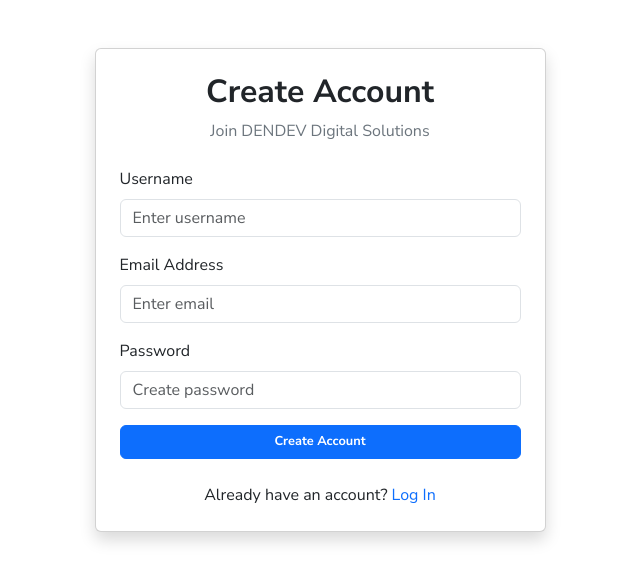
After one commit to denyDeus/DENDEV, a Flask app: page /register in a window 1280 px wide. The commit adds this page. Shown: the top 582 px of the page, without its empty margins (320-960 px from the left). Run offline with Flask 3, Linux system fonts and the light colour scheme.

Commit message:
Implement user registration functionality with validation and create register.html template

```diff
--- a/app.py
+++ b/app.py
@@ -1,15 +1,16 @@
 
 import os
-
 from datetime import datetime, timezone
-
-from flask import Flask, render_template
+from flask import (Flask, render_template, request, redirect, url_for, flash)
 from flask_sqlalchemy import SQLAlchemy
+from werkzeug.security import generate_password_hash
+from sqlalchemy.exc import IntegrityError
 
 
 # Initialize Flask
 app = Flask(__name__)
 
+app.config["SECRET_KEY"] = "replace-this-with-a-random-secret"
 
 # Ensure the instance directory exists
 os.makedirs(app.instance_path, exist_ok=True)
@@ -58,6 +59,81 @@ class User(db.Model):
     )
 
 
+@app.route('/register', methods=['GET', 'POST'])
+def register():
+
+    # If the user is visiting the page
+    if request.method == 'GET':
+        return render_template('register.html')
+
+    # If the user submits the form
+    username = request.form.get('username', '').strip()
+    email = request.form.get('email', '').strip().lower()
+    password = request.form.get('password', '')
+
+    # 1. Validate empty fields
+    if not username or not email or not password:
+        flash('All fields are required.', 'danger')
+        return redirect(url_for('register'))
+
+    # 2. Validate field lengths
+    if len(username) > 80 or len(email) > 120:
+        flash('Username or email is too long.', 'danger')
+        return redirect(url_for('register'))
+
+    # 3. Basic email validation
+    if '@' not in email or '.' not in email.split('@')[-1]:
+        flash('Please enter a valid email address.', 'danger')
+        return redirect(url_for('register'))
+
+    # 4. Validate password length
+    if len(password) < 8:
+        flash('Password must contain at least 8 characters.', 'danger')
+        return redirect(url_for('register'))
+
+    # 5. Check whether username already exists
+    existing_username = User.query.filter_by(
+        username=username
+    ).first()
+
+    if existing_username:
+        flash('This username is already taken.', 'danger')
+        return redirect(url_for('register'))
+
+    # 6. Check whether email already exists
+    existing_email = User.query.filter_by(
+        email=email
+    ).first()
+
+    if existing_email:
+        flash('This email is already registered.', 'danger')
+        return redirect(url_for('register'))
+
+    # 7. Hash the password
+    hashed_password = generate_password_hash(password)
+
+    # 8. Create a new user object
+    new_user = User(
+        username=username,
+        email=email,
+        password_hash=hashed_password
+    )
+
+    # 9. Save the user
+    try:
+        db.session.add(new_user)
+        db.session.commit()
+
+    except IntegrityError:
+        db.session.rollback()
+        flash('Username or email is already in use.', 'danger')
+        return redirect(url_for('register'))
+
+    # 10. Registration successful
+    flash('Your account has been created successfully!', 'success')
+
+    return redirect(url_for('login'))
+
 # Login page
 @app.route('/')
 def login():
--- /dev/null
+++ b/templates/register.html
@@ -0,0 +1,96 @@
+
+<!DOCTYPE html>
+<html lang="en">
+<head>
+    <meta charset="UTF-8">
+    <meta name="viewport" content="width=device-width, initial-scale=1.0">
+
+    <title>DENDEV | Sign Up</title>
+
+    <link href="https://cdn.jsdelivr.net/npm/bootstrap@5.3.8/dist/css/bootstrap.min.css" rel="stylesheet">
+    <link href="{{ url_for('static', filename='css/style.css') }}" rel="stylesheet">
+</head>
+<body>
+
+<div class="container py-5">
+    <div class="row justify-content-center">
+        <div class="col-md-6 col-lg-5">
+
+            <div class="card shadow p-4">
+
+                <h2 class="text-center fw-bold mb-2">
+                    Create Account
+                </h2>
+                <p class="text-center text-secondary mb-4">
+                    Join DENDEV Digital Solutions
+                </p>
+
+                <!-- Display messages -->
+                {% with messages = get_flashed_messages(with_categories=true) %}
+                    {% for category, message in messages %}
+                        <div class="alert alert-{{ category }}">
+                            {{ message }}
+                        </div>
+                    {% endfor %}
+                {% endwith %}
+
+                <form action="{{ url_for('register') }}"
+                      method="POST">
+
+                    <div class="mb-3">
+                        <label class="form-label">Username</label>
+
+                        <input type="text"
+                               name="username"
+                               class="form-control"
+                               placeholder="Enter username"
+                               maxlength="80"
+                               autocomplete="username"
+                               required>
+                    </div>
+
+                    <div class="mb-3">
+                        <label class="form-label">Email Address</label>
+
+                        <input type="email"
+                               name="email"
+                               class="form-control"
+                               placeholder="Enter email"
+                               maxlength="120"
+                               autocomplete="email"
+                               required>
+                    </div>
+
+                    <div class="mb-3">
+                        <label class="form-label">Password</label>
+
+                        <input type="password"
+                               name="password"
+                               class="form-control"
+                               placeholder="Create password"
+                               minlength="8"
+                               autocomplete="new-password"
+                               required>
+                    </div>
+
+                    <button type="submit"
+                            class="btn btn-primary w-100">
+                        Create Account
+                    </button>
+
+                </form>
+
+                <p class="text-center mt-4 mb-0">
+                    Already have an account?
+                    <a href="{{ url_for('login') }}">
+                        Log In
+                    </a>
+                </p>
+
+            </div>
+        </div>
+    </div>
+</div>
+
+</body>
+</html>
```
Also changed, not shown: templates/login.html (+5 -2 lines).
